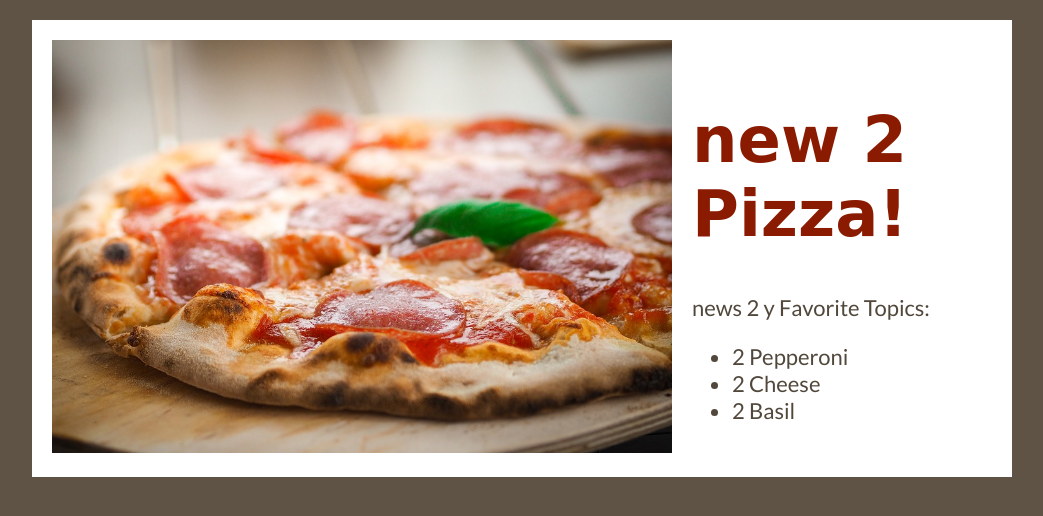
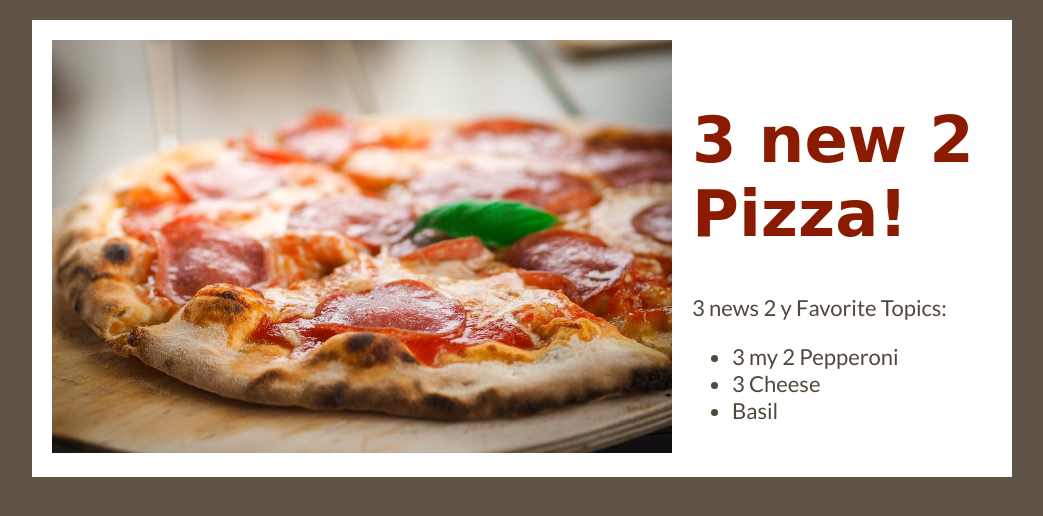
Before and after one commit to k130130/pizza, a plain HTML site: page index.html in a window 1280 px wide. Shown: the whole page, without its empty margins (118-1161 px from the left). Drawn offline with Linux system fonts and the light colour scheme; a web font is replaced by a local one.

Commit message:
update no. 3

```diff
--- a/index.html
+++ b/index.html
@@ -2,7 +2,7 @@
 <html lang="en">
 <head>
 
-<title>My Favorite Pizza</title>
+<title>3 My Favorite Pizza</title>
 
 <link href="style.css" rel="stylesheet" type="text/css" />
 
@@ -17,12 +17,12 @@
     <img src="images/pizza.jpg" alt="Man with flashlight looking into space." />
   </div>
   <div class="textContainer">
-    <h1>new 2 Pizza!</h1>
-    <p>news 2 y Favorite Topics: </p>
+    <h1>3 new 2 Pizza!</h1>
+    <p>3 news 2 y Favorite Topics: </p>
     <ul>
-      <li>2 Pepperoni</li>
-      <li>2 Cheese</li>
-      <li>2 Basil</li>
+      <li>3 my 2 Pepperoni</li>
+      <li>3 Cheese</li>
+      <li>Basil</li>
     </ul>
   </div>
 </div>
```
